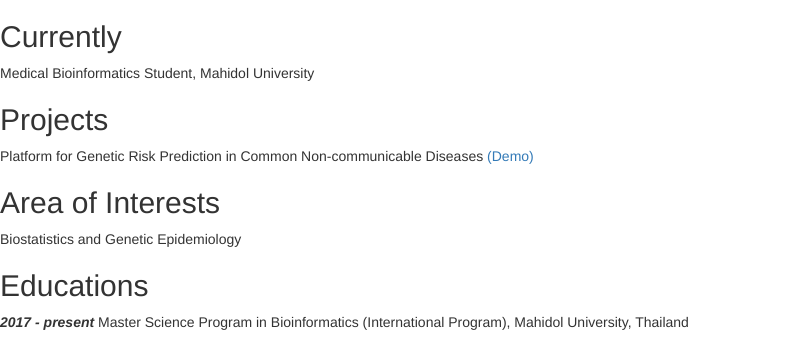
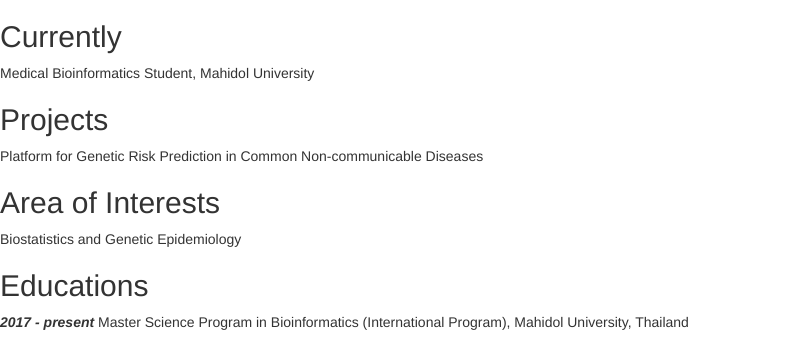
Before and after one commit to kittisaktaoma/yCV, a Jekyll site: the page built from _posts/2019-03-22-cv.md, in a window 1280 px wide. Shown: the top 340 px of the page, without its empty margins (0-792 px from the left). Built offline with Jekyll 4.4.1, drawn with Linux system fonts in a browser that asks for light colours; nearby versions of some CDN libraries; our own code applies the rules of GitHub Pages for plain Markdown files.

```diff
--- a/_posts/2019-03-22-cv.md
+++ b/_posts/2019-03-22-cv.md
@@ -3,7 +3,7 @@
 ## Currently
 Medical Bioinformatics Student, Mahidol University
 ## Projects
-Platform for Genetic Risk Prediction in Common Non-communicable Diseases [(Demo)](https://hub.docker.com/u/kittisak1803)
+Platform for Genetic Risk Prediction in Common Non-communicable Diseases
 ## Area of Interests
 Biostatistics and Genetic Epidemiology
 ## Educations
```
